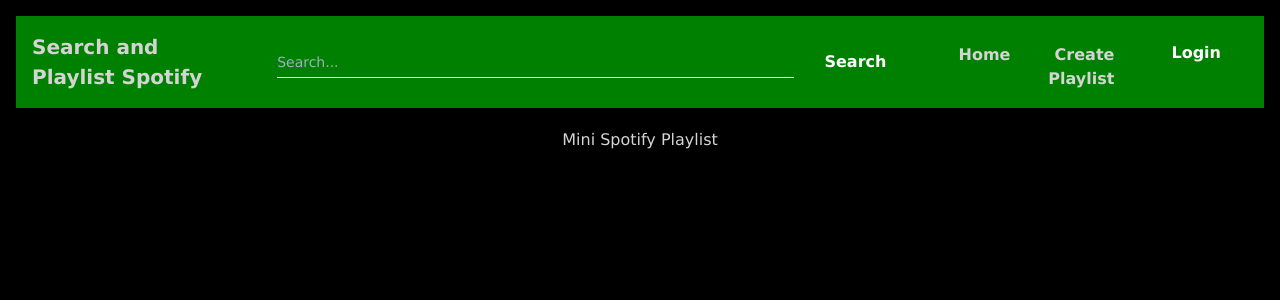
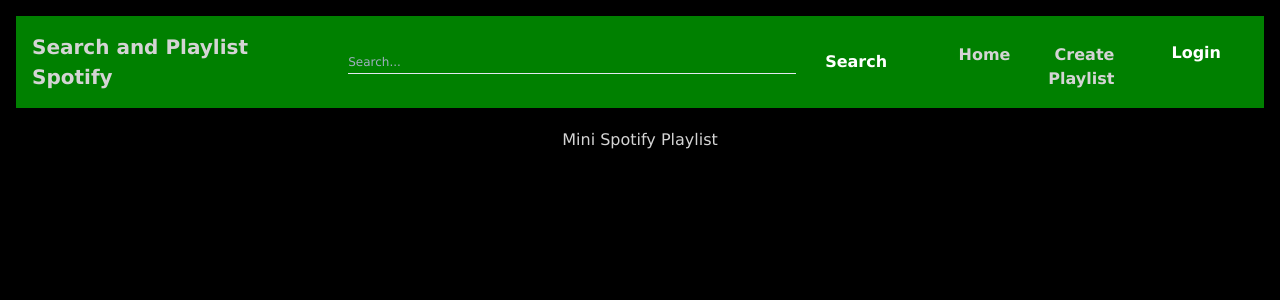
Before and after one commit to azkawidyanto/generasi-gigih-homework, a React (Create React App) app in the folder homework3/: page / in a window 1280 px wide. Shown: the top 300 px of the page. Built offline with nearby package versions, Linux system fonts and the light colour scheme.

Commit message:
fixing search bar

```diff
--- a/homework3/src/components/Navbar/index.js
+++ b/homework3/src/components/Navbar/index.js
@@ -32,7 +32,7 @@ const Navbar = () => {
       </div>
       <form className={style.search} onSubmit={handleSubmit}>
       <Input
-      size="sm"
+      size="xs"
        variant="flushed"
        type="text"
        name="query"
--- a/homework3/src/components/Navbar/style.module.css
+++ b/homework3/src/components/Navbar/style.module.css
@@ -1,6 +1,6 @@
 .navbar {
     display: grid;
-    grid-template-columns: 1fr 3fr 1fr;
+    grid-template-columns: 1fr 2fr 1fr;
     column-gap: 2rem;
     padding: 1rem;
     align-items: center;
```
